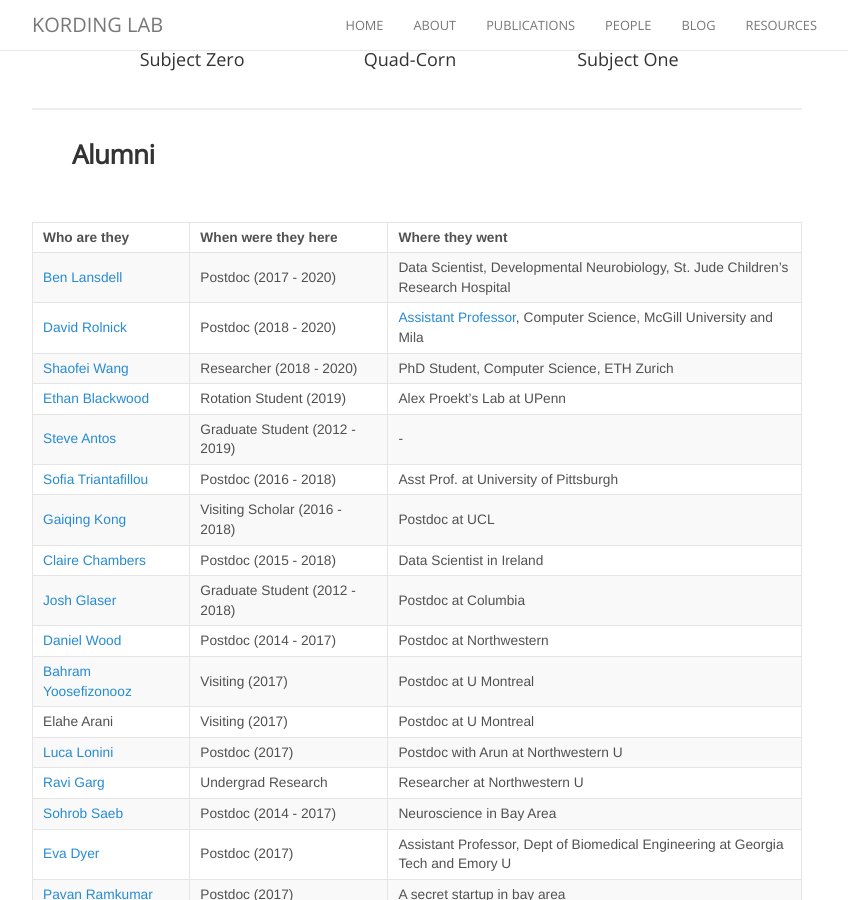
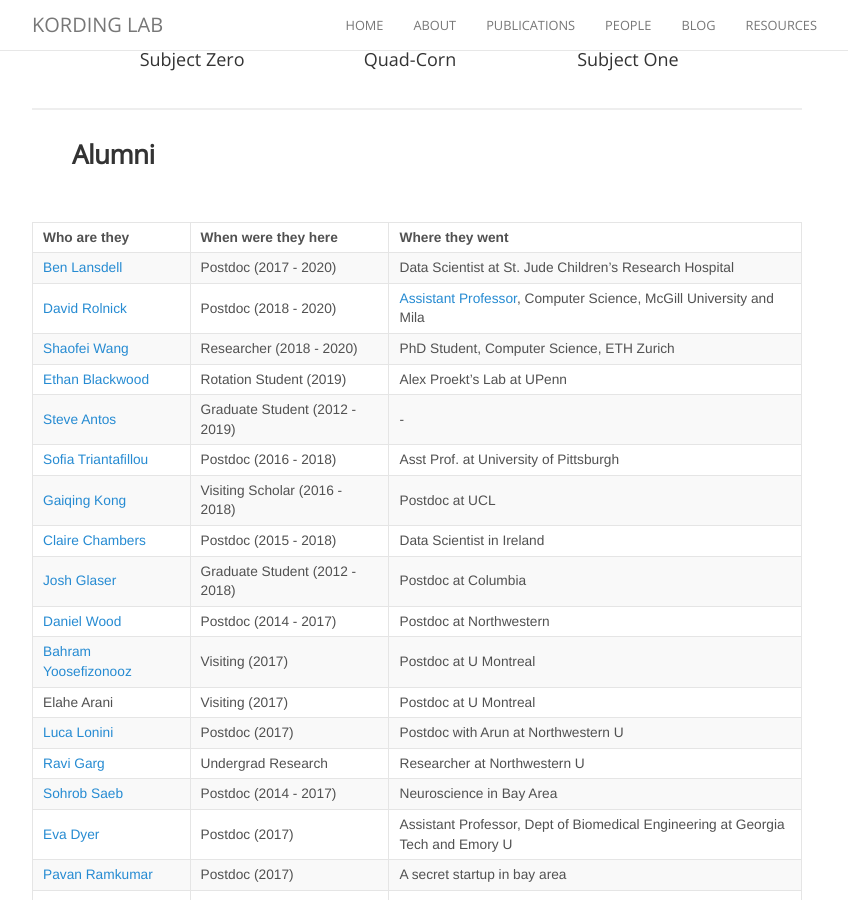
Before and after one commit to KordingLab/KordingLab.github.io, a Jekyll site: the page built from people.md, in a window 1280 px wide and 900 px high, scrolled down 2565 px. Shown: the whole window, without its empty margins (223-1071 px from the left). Built offline with Jekyll 4.4.1, drawn with Linux system fonts in a browser that asks for light colours; nearby versions of some CDN libraries; comment, search, counter and statistics services are not loaded.

Commit message:
Update people.md

```diff
--- a/people.md
+++ b/people.md
@@ -58,7 +58,7 @@
 
 | Who are they | When were they here | Where they went |
 | :------------- |:-------------| :-----------|
-| [Ben Lansdell](http://benlansdell.github.io) | Postdoc (2017 - 2020) | Data Scientist, Developmental Neurobiology, St. Jude Children's Research Hospital |
+| [Ben Lansdell](http://benlansdell.github.io) | Postdoc (2017 - 2020) | Data Scientist at St. Jude Children's Research Hospital |
 | [David Rolnick](http://kordinglab.com/people/david_rolnick/index.html) | Postdoc (2018 - 2020) | [Assistant Professor](http://www.davidrolnick.com), Computer Science, McGill University and Mila |
 | [Shaofei Wang](http://kordinglab.com/people/shaofei_wang/index.html) | Researcher (2018 - 2020) | PhD Student, Computer Science, ETH Zurich |
 | [Ethan Blackwood](http://kordinglab.com/people/ethan_blackwood/index.html) | Rotation Student (2019) | Alex Proekt's Lab at UPenn |
```
